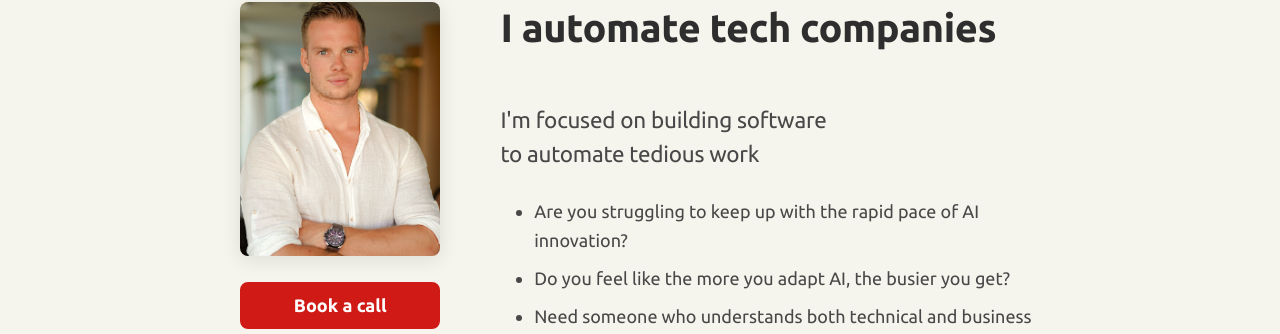
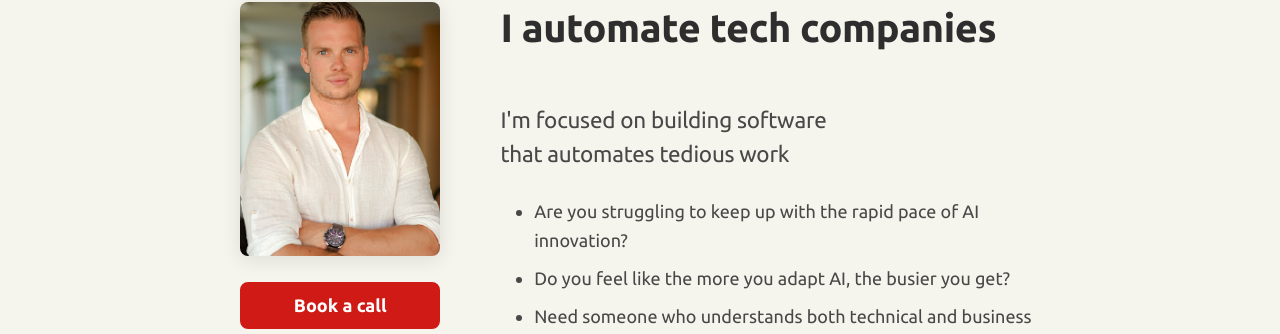
Before and after one commit to vanderoost/vanderoost.github.io, an MkDocs documentation site: the page built from docs/index.md, in a window 1280 px wide and 900 px high. Shown: the part 139-473 px from the top of the window. Built offline with MkDocs 1.6.1 and Material for MkDocs 9.7.7, drawn with Linux system fonts in a browser that asks for light colours.

```diff
--- a/docs/index.md
+++ b/docs/index.md
@@ -41,7 +41,7 @@ hide:
 <div class="text-intro-grid" markdown>
 # I automate tech companies
 
-### I'm focused on building software to automate tedious work
+### I'm focused on building software that automates tedious work
 
 - Are you struggling to keep up with the rapid pace of AI innovation?
 
--- a/mkdocs.yml
+++ b/mkdocs.yml
@@ -87,6 +87,9 @@ plugins:
   - social:
       cards_layout_options:
         background_color: "#111111"
+        # Not the header icon: that one colors itself with CSS variables, which
+        # the card rasterizer cannot resolve. See docs/assets/social-logo.svg.
+        logo: docs/assets/social-logo.svg
   - blog:
       blog_dir: articles
       authors_file: articles/.authors.yml
```
Also changed, not shown: README.md (+17 -4 lines), docs/assets/social-logo.svg (added), overrides/.icons/branding/vanderoost-icon.svg.
